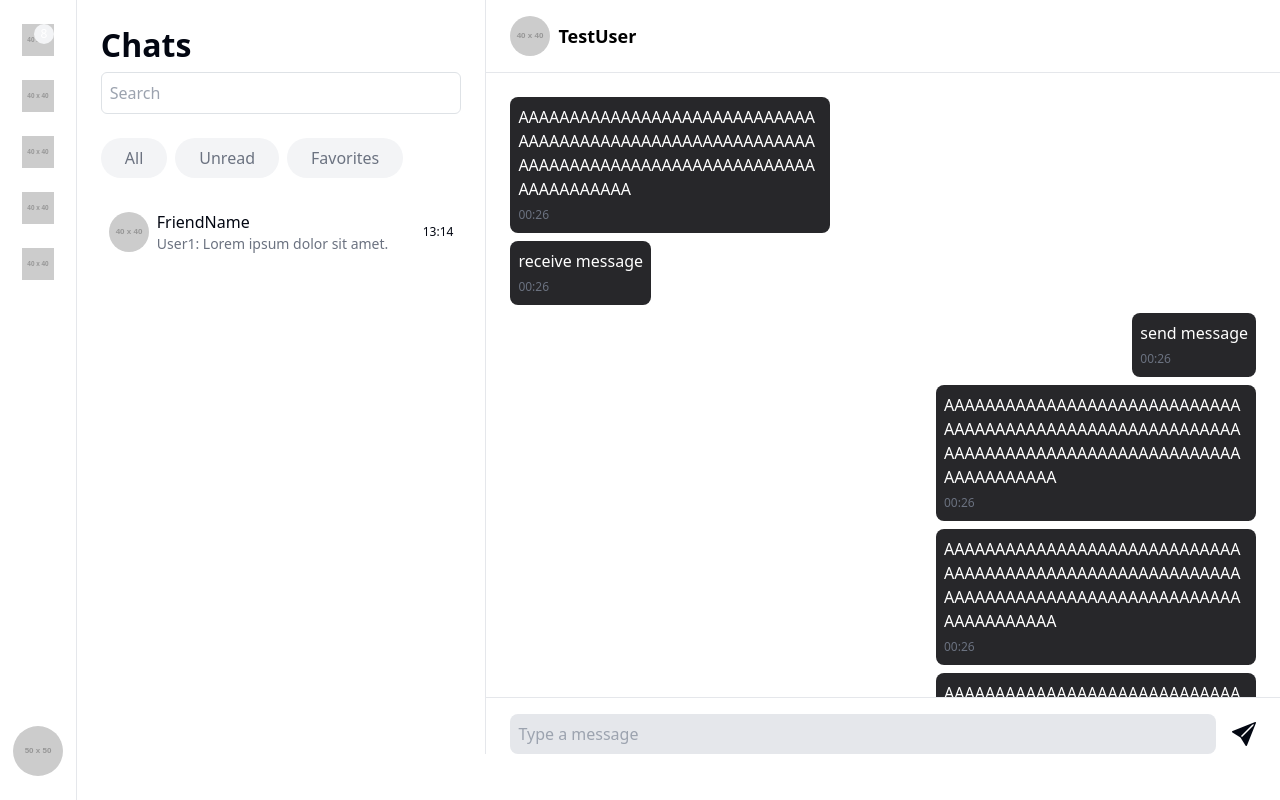
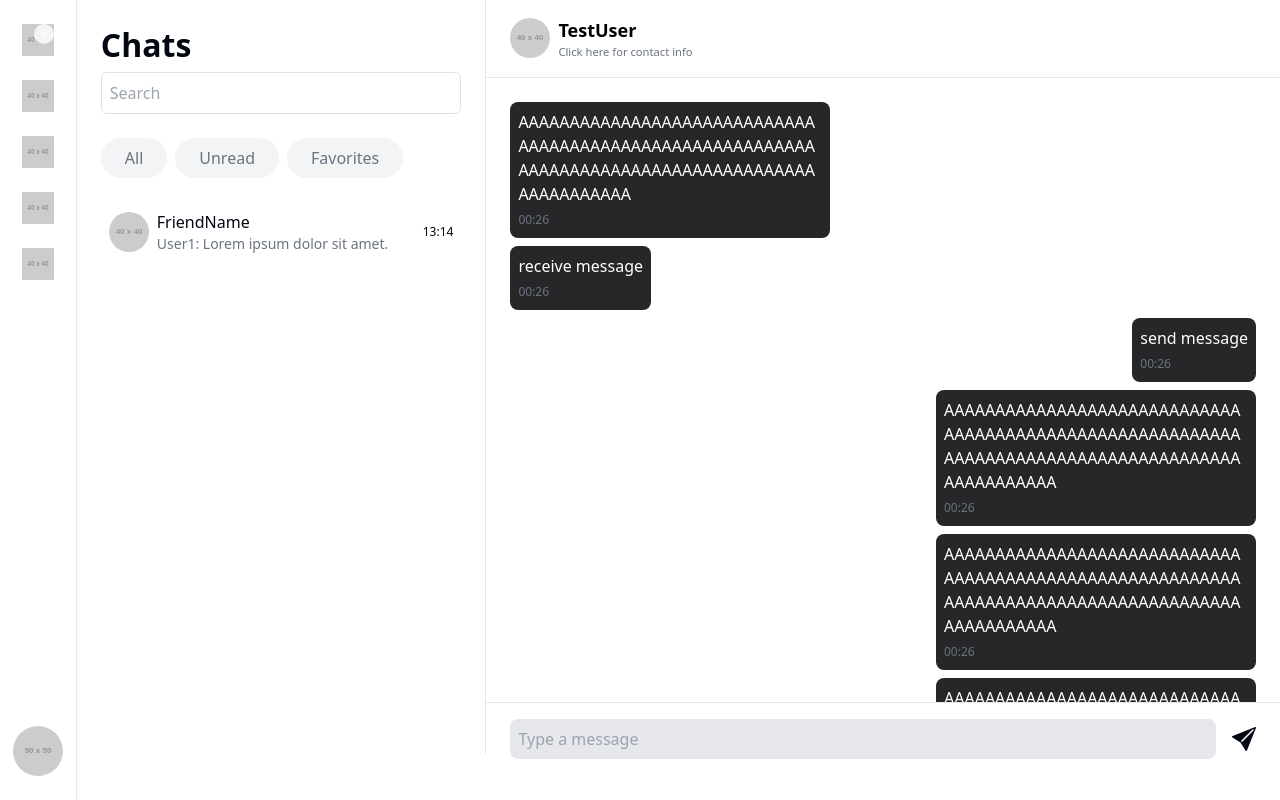
Before and after one commit to OshithRoshantha/Vibez-client, a React (Vite) app: page /Dashboard in a window 1280 px wide. Built offline with nearby package versions, Linux system fonts and the light colour scheme.

Commit message:
feat: enhance DirectChat and Dashboard components to support toggling between direct and group messages

```diff
--- a/src/Components/DirectChat.jsx
+++ b/src/Components/DirectChat.jsx
@@ -9,7 +9,10 @@ export default function DirectChat() {
         <div style={{cursor:'pointer'}} className="flex items-center px-4 py-3 border-b border-border">
             <div className="flex items-center">
             <img src="https://placehold.co/40x40" alt="User Avatar" className="rounded-full mr-2" />
-            <span className="text-lg font-semibold text-black">TestUser</span>
+            <div>
+              <span className="text-lg font-semibold text-black">TestUser</span>
+              <p className="text-muted-foreground mt-0" style={{fontSize:'70%'}}>Click here for contact info</p>
+            </div>
             </div>
         </div>
         <div className="p-4" style={{height:'78vh', overflowY:'auto', scrollbarWidth:'none'}}>
--- a/src/Pages/Dashboard.jsx
+++ b/src/Pages/Dashboard.jsx
@@ -15,6 +15,18 @@ export default function Dashboard() {
     const [marketplaceMenu, setMarketplaceMenu] = useState(false);
     const [settingsMenu, setSettingsMenu] = useState(false);
     const [profileMenu, setProfileMenu] = useState(false);
+    const [groupMessages, setGroupMessages] = useState(false);
+    const [directMessages, setDirectMessages] = useState(true);
+
+    function showDirectMessages(){
+        setDirectMessages(true);
+        setGroupMessages(false);
+    }
+
+    function showGroupMessages(){
+        setDirectMessages(false);
+        setGroupMessages(true);
+    }
 
     function showChatsMenu(){
         setFriendsMenu(false);
@@ -103,7 +115,7 @@ return (
             {settingsMenu && <Settings/>}
             {profileMenu && <Profile/>}
             <div className="flex-1 p-0 messages-column" style={{backgroundColor:'red', height:'100vh'}}>
-                <DirectChat/>
+                {showDirectMessages && <DirectChat/>}
             </div>
         </div>
     </div>
```
